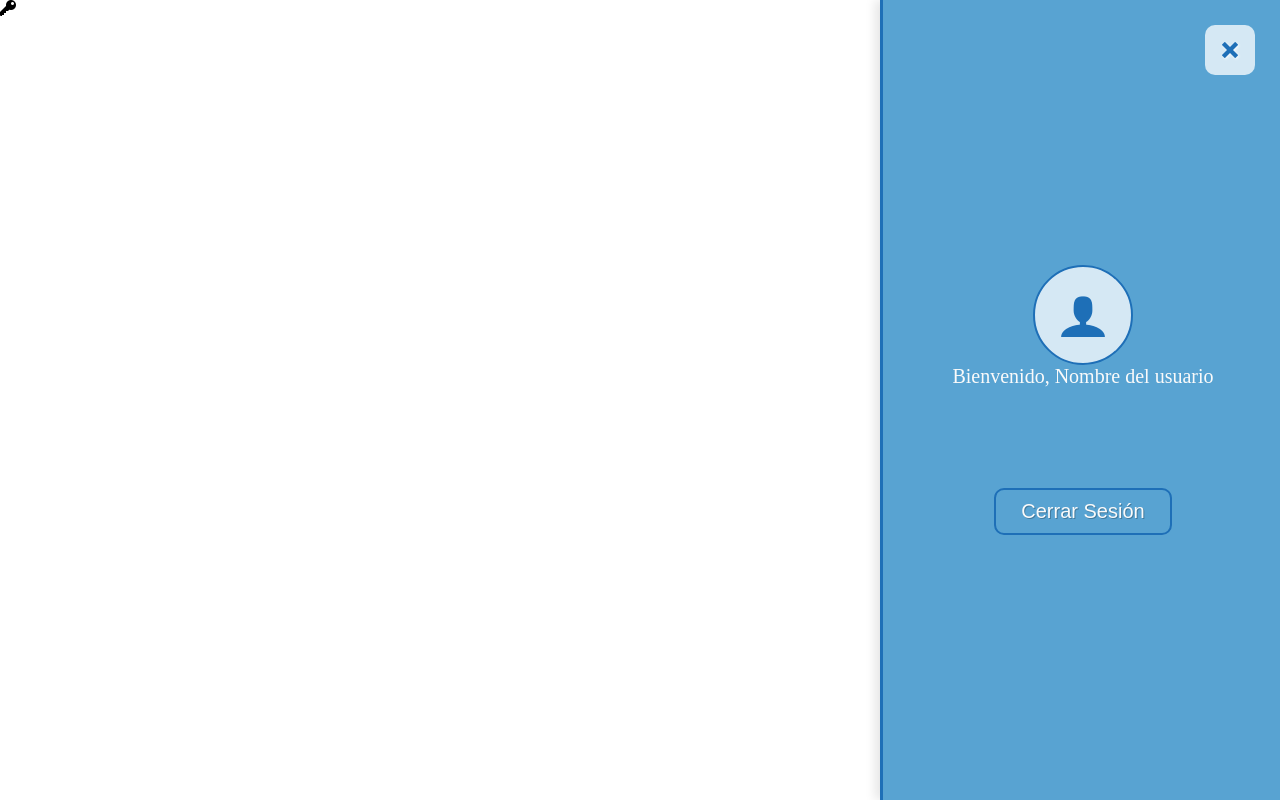
After one commit to ListCodeName/RecursosSecundariaUner, a PHP site: page /logged.html in a window 1280 px wide. The commit adds this page. Run offline with PHP 8.4, Linux system fonts and the light colour scheme; some web fonts are replaced.

Commit message:
Logged.html + modificaciones en css y js

```diff
--- a/BD2UNER/css/login.css
+++ b/BD2UNER/css/login.css
@@ -24,15 +24,37 @@ body{
     align-items: center;
     background: #58a3d2;
     transition: all 0.75s ease;
+    z-index: 1;
     border-left: 3px solid #1e6fb7;
+    pointer-events: auto;
+}
+
+.slide-login form{
+    width: 400px;
+    height: 100vh;
+    position: absolute;
+    left: 0px;
+    top: 0px;
+    display: flex;
+    flex-direction: column;
+    justify-content: center;
+    align-items: center;
+    transition: all 0.75s ease;
+    z-index: 10;
+    pointer-events: auto;
+}
+
+#login{
+    display: flex;
 }
 
 #close-login{
     position: absolute;
     width: 50px;
     height: 50px;
-    top: 50px;
-    right: 50px;
+    top: 25px;
+    right: 25px;
+    z-index: 100;
     border-radius: 10px;
     background: rgba(255,255,255,0.75);
     text-shadow: 1px 1px 3px rgba(255,255,255,0.85);
@@ -102,3 +143,109 @@ body{
     border: 1px solid #1e6fb7;
     border-radius: 0px 10px 10px 0px;
 }
+
+.login-body .lb-area input:focus,
+.login-body .lb-area input:valid{
+    background: #1e6fb7;
+    color: #FAFAFA;
+}
+
+
+
+.slide-login form .enviar{
+    font-size: 20px;
+    background: #58a3d2;
+    color: #FAFAFA;
+    border: 2px solid #1e6fb7;
+    text-shadow: 1px 1px 0px rgba(0,0,0,0.25);
+    cursor: pointer;
+    padding: 10px 25px;
+    transition: all 0.35s ease;
+    border-radius: 10px;
+}
+
+.slide-login form .enviar:hover{
+    background: #1e6fb7;
+}
+
+
+
+
+
+
+#register{
+    display: none;
+    z-index: 1;
+
+}
+
+.reg-campos{
+
+    padding: 10px;
+    display: flex;
+    flex-direction: column;
+    justify-content: center;
+    align-items: center;
+
+}
+
+.reg-campos-item{
+    width: 100%;
+    display: flex;
+    flex-direction: column;
+    justify-content: center;
+    align-items: flex-start;
+    margin: 5px 0px;
+}
+
+.reg-campos-item p{
+    color: #FAFAFA;
+    font-size: 20px;
+    font-weight: bolder;
+}
+
+.reg-campos-item input{
+    background: rgba(255,255,255,0.75);
+    font-size: 15px;
+    font-weight: bolder;
+    color: #1e6fb7;
+    text-indent: 10px;
+    padding: 5px;
+    border:none;
+    border: 1px solid #1e6fb7;
+    border-radius: 10px;
+}
+
+
+
+
+
+.user-logged{
+    width: 100%;
+    display: flex;
+    flex-direction: column;
+    justify-content: center;
+    align-items: center;
+    margin-bottom: 100px;
+}
+
+.user-logged span{
+    width: 100px;
+    height: 100px;
+    padding: 15px;
+    font-size: 50px;
+    background: rgba(255,255,255,0.75);
+    border: 2px solid #1e6fb7;
+    border-radius: 50%;
+    color: #1e6fb7;
+    margin: top;
+    display: flex;
+    justify-content: center;
+    align-items: center;
+}
+
+.user-logged p{
+    color: #FAFAFA;
+    font-size: 20px;
+
+}
--- /dev/null
+++ b/BD2UNER/logged.html
@@ -0,0 +1,35 @@
+<!DOCTYPE html>
+<html lang="en">
+<head>
+    <meta charset="UTF-8">
+    <meta name="viewport" content="width=device-width, initial-scale=1.0">
+    <link rel="stylesheet" href="css/login.css">
+    <link rel="stylesheet" href="icomoon.css">
+    <title>Document</title>
+</head>
+<body>
+
+    <span class="icon-key" id="open-login"></span>
+
+
+
+    <div class="slide-login" id="modal-login">
+        <span class="icon-cross" id="close-login"></span>
+
+        <form action="#" method="post" id="login">
+
+            <div class="user-logged">
+                <span class="icon-user"></span>
+                <p>Bienvenido, Nombre del usuario</p>
+
+            </div>
+
+            <input class="enviar" type="submit" value="Cerrar Sesión">
+
+        </form>
+    </div>
+
+    <script src="js/login.js"></script>
+
+</body>
+</html>
```
Also changed, not shown: other parts of BD2UNER/css/login.css (+23 -4 lines), BD2UNER/js/login.js (+27 -2 lines), BD2UNER/login.html (+53 -3 lines).
